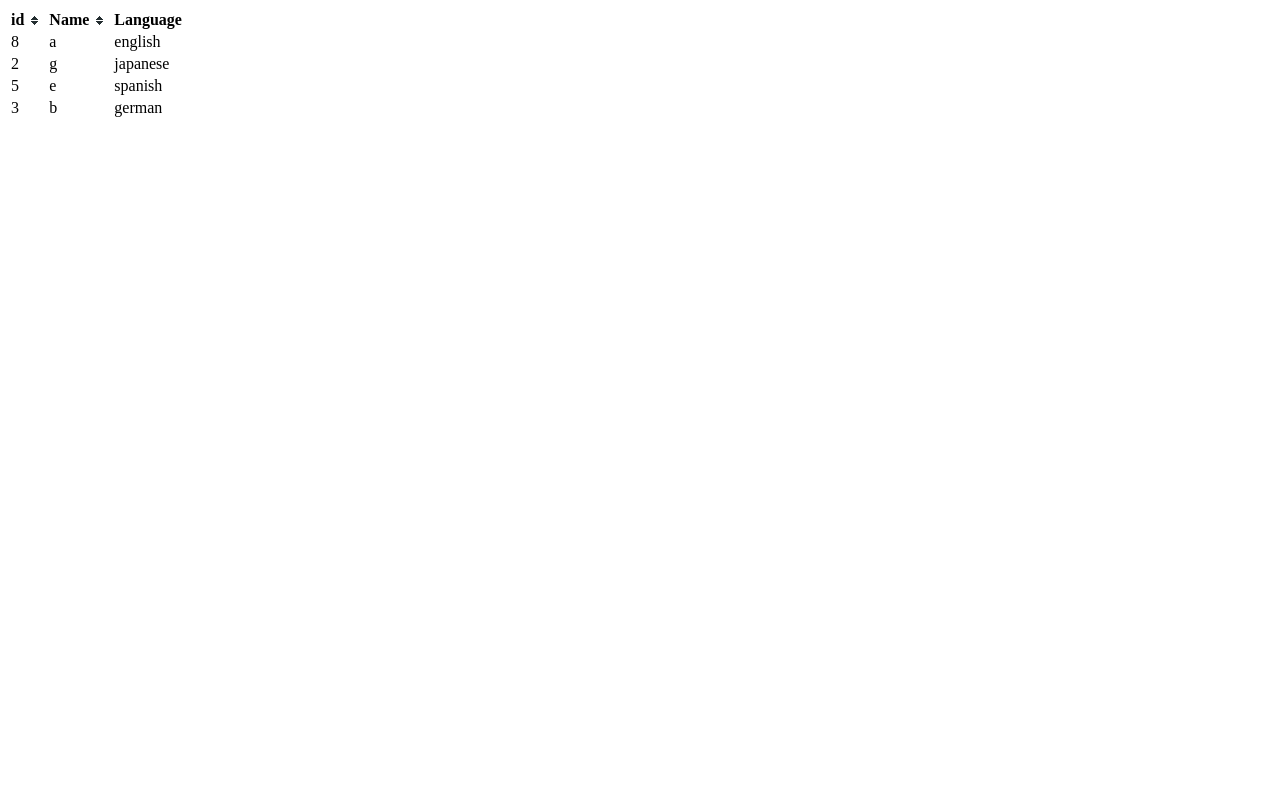
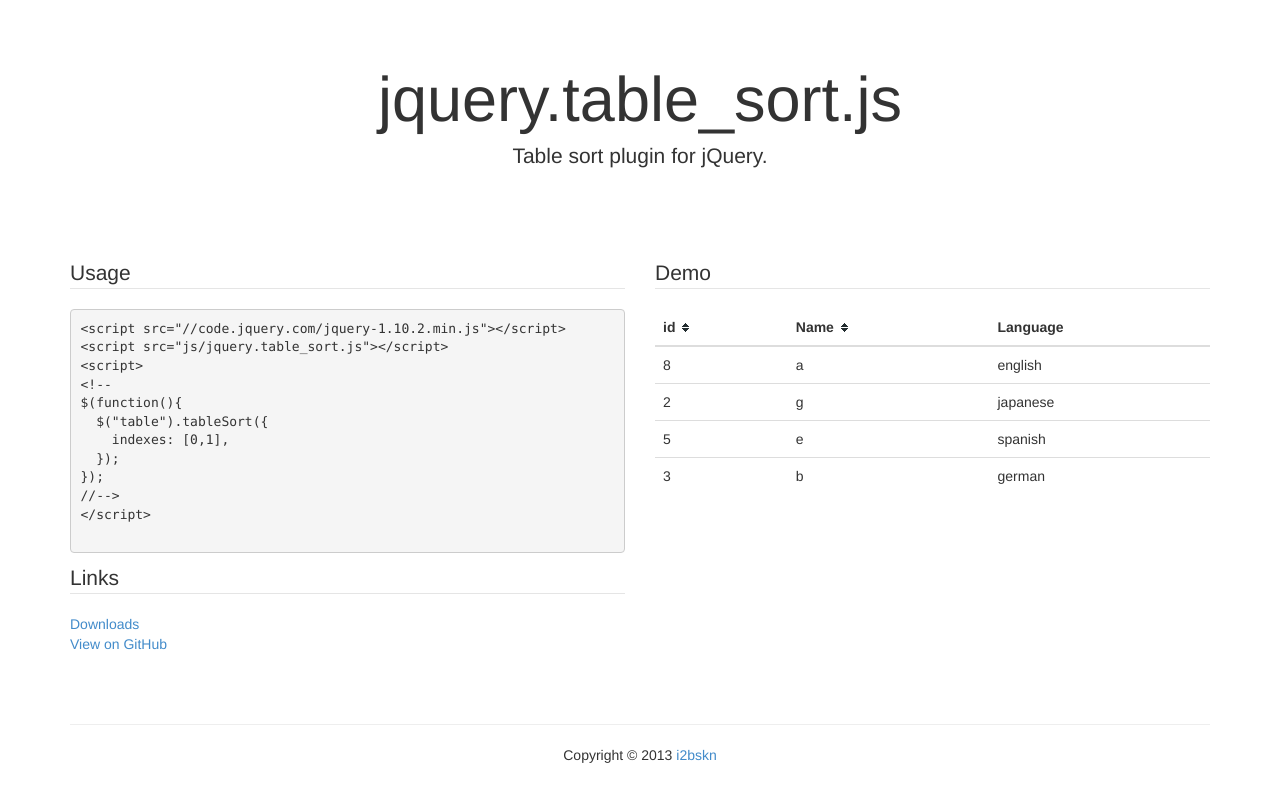
Before and after one commit to i2bskn/jquery-table-sort, a plain HTML site: page index.html in a window 1280 px wide. Drawn offline with nearby package versions, Linux system fonts and the light colour scheme.

Commit message:
install bootstrap

```diff
--- /dev/null
+++ b/css/common.css
@@ -0,0 +1,25 @@
+h2 {
+  text-align: center;
+}
+
+footer {
+  text-align: center;
+  padding-top: 40px;
+}
+
+.jumbotron {
+  background-color: transparent;
+  text-align: center;
+}
+
+.sort_column_default:after {
+  content: url(img/bg.gif);
+}
+
+.sort_column_asc:after {
+  content: url(img/asc.gif);
+}
+
+.sort_column_desc:after {
+  content: url(img/desc.gif);
+}
--- a/index.html
+++ b/index.html
@@ -1,25 +1,59 @@
 <!DOCTYPE html>
-<html lang="ja">
+<html lang="en">
 <head>
   <meta charset="UTF-8">
   <title>jquery.table_sort.js</title>
-<style>
-.sort_column_default:after {
-  content: url(img/bg.gif);
-}
-
-.sort_column_asc:after {
-  content: url(img/asc.gif);
-}
-
-.sort_column_desc:after {
-  content: url(img/desc.gif);
-}
-</style>
+  <meta name="viewport" content="width=device-width, initial-scale=1.0">
+  <meta name="keywords" content="jquery.table_sort.js table_sort.js table_sort i2bskn">
+  <meta name="description" content="jquery.table_sort.js demo by i2bskn">
+  <link href="css/bootstrap.min.css" rel="stylesheet">
+  <link href="css/common.css" rel="stylesheet">
 </head>
 
 <body>
-<table class="sort">
+
+<header class="container">
+  <div class="jumbotron">
+    <h1>jquery.table_sort.js</h1>
+    <p>Table sort plugin for jQuery.</p>
+  </div>
+</header>
+
+<div class="container">
+  <div class="row">
+    <div class="col-md-6">
+      <legend>Usage</legend>
+
+      <pre class="pre-scrollable">
+&lt;script src="//code.jquery.com/jquery-1.10.2.min.js"&gt;&lt;/script&gt;
+&lt;script src="js/jquery.table_sort.js"&gt;&lt;/script&gt;
+&lt;script&gt;
+&lt;!--
+$(function(){
+  $("table").tableSort({
+    indexes: [0,1],
+  });
+});
+//--&gt;
+&lt;/script&gt;
+      </pre>
+
+      <legend>Links</legend>
+
+      <ul class="list-unstyled">
+        <li>
+          <a href="https://github.com/i2bskn/jquery.table_sort.js/releases">Downloads</a>
+        </li>
+        <li>
+          <a href="https://github.com/i2bskn/jquery.table_sort.js">View on GitHub</a>
+        </li>
+      </ul>
+    </div>
+
+    <div class="col-md-6">
+      <legend>Demo</legend>
+
+      <table class="table sort">
         <thead>
           <tr>
             <th data-type="integer">id</th>
@@ -51,17 +85,22 @@
           </tr>
         </tbody>
       </table>
+    </div>
+  </div>
+</div>
+
+<footer class="container">
+  <div class="row">
+    <div class="col-md-12">
+      <hr>
+      <span id="copyright">Copyright &copy; 2013 <a href="http://i2bskn.com">i2bskn</a></span>
+    </div>
+  </div>
+</footer>
 
 <script src="//code.jquery.com/jquery-1.10.2.min.js"></script>
+<script src="js/bootstrap.min.js"></script>
 <script src="js/jquery.table_sort.js"></script>
-<script>
-<!--
-$(function(){
-  $(".sort").tableSort({
-    indexes: [0, 1],
-  });
-});
-//-->
-</script>
+<script src="js/common.js"></script>
 </body>
 </html>
--- /dev/null
+++ b/js/common.js
@@ -0,0 +1,5 @@
+$(function(){
+  $(".sort").tableSort({
+    indexes: [0, 1],
+  });
+});
```
Also changed, not shown: css/bootstrap.min.css (added), css/img/asc.gif (renamed from img/asc.gif), css/img/bg.gif (renamed from img/bg.gif), css/img/desc.gif (renamed from img/desc.gif), js/bootstrap.min.js (added). Lines whose indentation alone changed are shown as unchanged.
